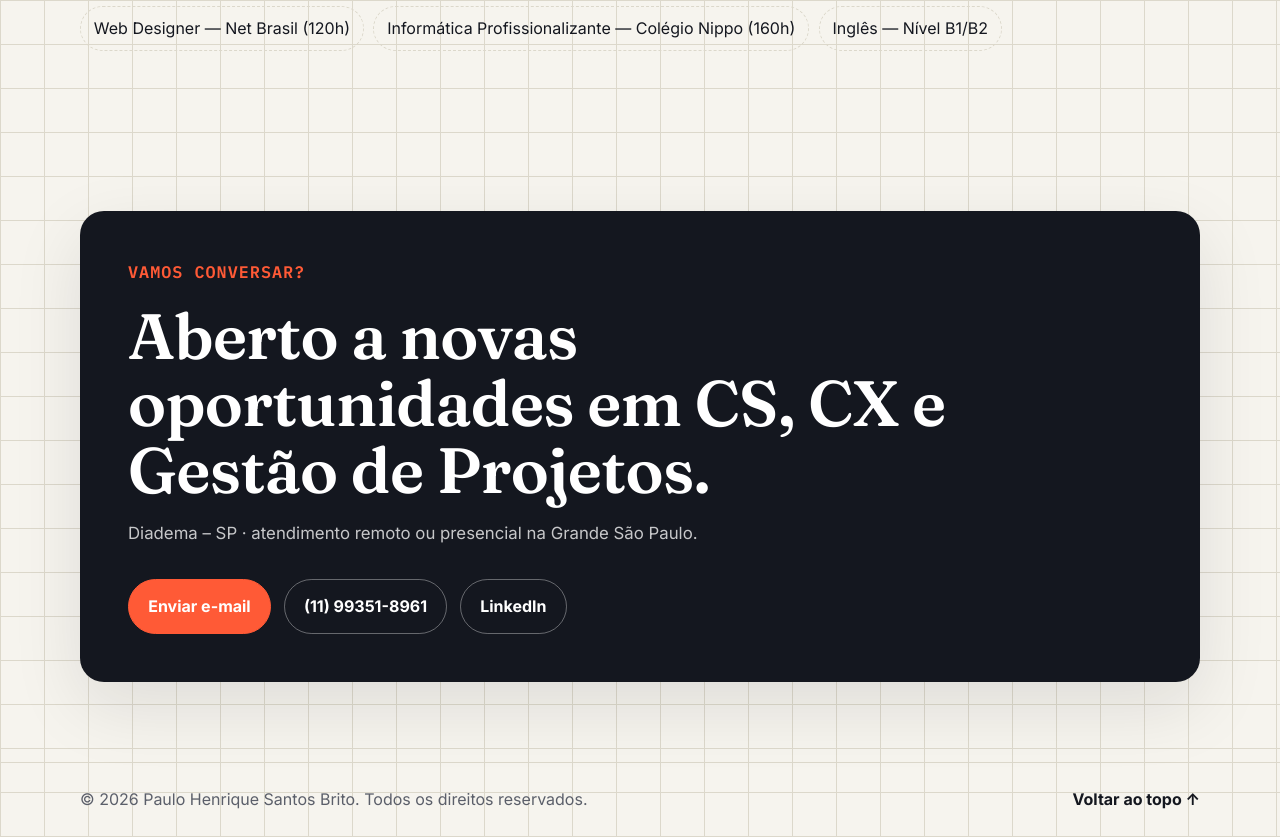
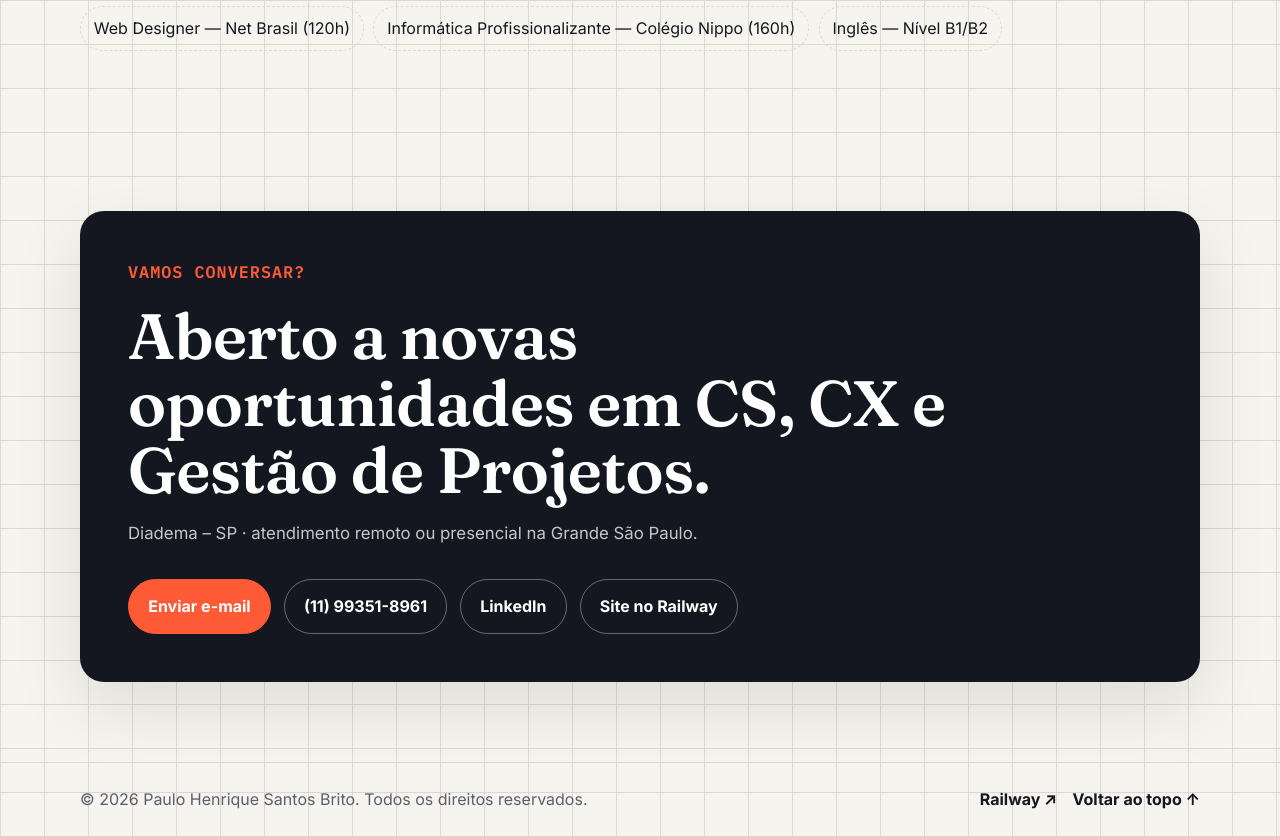
Before and after one commit to paulohenriqueph12335-lang/Portif-rio_, a plain HTML site: page index.html in a window 1280 px wide. Shown: the part 4488-5325 px from the top of the page. Drawn offline with Linux system fonts and the light colour scheme.

Commit message:
Adiciona link Railway ao portfolio

```diff
--- a/index.html
+++ b/index.html
@@ -8,6 +8,8 @@
   <meta property="og:title" content="Paulo Henrique Santos Brito — Customer Success &amp; CX">
   <meta property="og:description" content="Portfólio profissional de Paulo Henrique Santos Brito — Customer Success, CX, Gestão de Projetos e Prospecção B2B. Cases, método e resultados mensuráveis.">
   <meta property="og:type" content="website">
+  <meta property="og:url" content="https://portif-rio-production.up.railway.app/">
+  <link rel="canonical" href="https://portif-rio-production.up.railway.app/">
   <meta name="theme-color" content="#F5F3EC">
   <link rel="preconnect" href="https://fonts.googleapis.com">
   <link rel="preconnect" href="https://fonts.gstatic.com" crossorigin>
@@ -195,6 +197,7 @@
             <a class="btn btn-primary" href="mailto:paulohenrique.ph12335@gmail.com">Enviar e-mail</a>
             <a class="btn btn-secondary dark" href="tel:+5511993518961">(11) 99351-8961</a>
             <a class="btn btn-secondary dark" href="https://www.linkedin.com/in/paulo-henrique-santos-brito-801a51206" target="_blank" rel="noopener noreferrer">LinkedIn</a>
+            <a class="btn btn-secondary dark" href="https://portif-rio-production.up.railway.app/" target="_blank" rel="noopener noreferrer">Site no Railway</a>
           </div>
         </div>
       </div>
@@ -204,7 +207,10 @@
   <footer class="site-footer">
     <div class="container footer-inner">
       <p>© <span id="current-year"></span> Paulo Henrique Santos Brito. Todos os direitos reservados.</p>
-      <a href="#topo">Voltar ao topo ↑</a>
+      <div class="footer-links">
+        <a href="https://portif-rio-production.up.railway.app/" target="_blank" rel="noopener noreferrer">Railway ↗</a>
+        <a href="#topo">Voltar ao topo ↑</a>
+      </div>
     </div>
   </footer>
 
--- a/styles.css
+++ b/styles.css
@@ -154,6 +154,7 @@ dd { margin: 0; color: var(--signal); font: 600 clamp(1.6rem, 6vw, 3rem)/1 var(-
 .footer-inner { display: flex; flex-wrap: wrap; justify-content: space-between; gap: 1rem; }
 .footer-inner p { margin: 0; }
 .footer-inner a { color: var(--ink); font-weight: 700; }
+.footer-links { display: flex; flex-wrap: wrap; gap: 1rem; }
 
 .reveal { opacity: 0; transform: translateY(16px); transition: opacity .55s ease, transform .55s ease; }
 .reveal.is-visible { opacity: 1; transform: translateY(0); }
```
